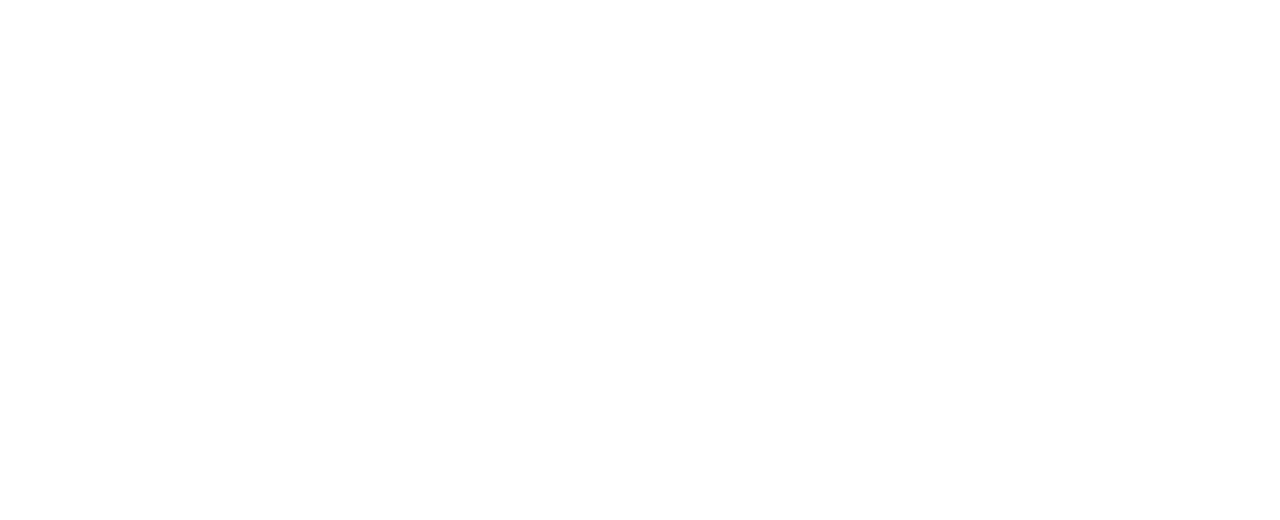
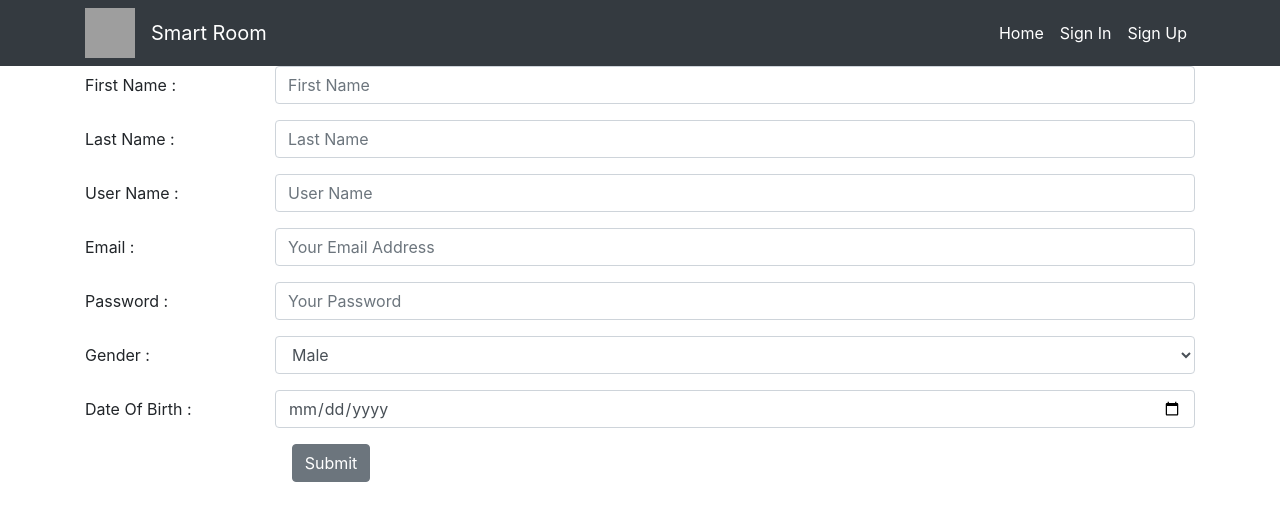
Before and after one commit to HTKhoi24/MMT, a React (Create React App) app: page /SignUp in a window 1280 px wide. Shown: the top 520 px of the page. Built offline with nearby package versions, Linux system fonts and the light colour scheme; grey boxes are pictures that could not be loaded.

Commit message:
Them Sign Up

```diff
--- a/src/App.js
+++ b/src/App.js
@@ -8,6 +8,7 @@
   Switch
 } from "react-router-dom";
 import SignIn from './components/SignIn';
+import SignUp from './components/SignUp';
 
 function App() {
   return (
@@ -16,6 +17,7 @@
         <Switch>
           <Route exact path = "/"><Home/></Route>
           <Route exact path = "/SignIn"><SignIn/></Route>
+          <Route exact path = "/SignUp"><SignUp/></Route>
         </Switch>
       </Router>
     </div>
--- /dev/null
+++ b/src/components/SignUp.js
@@ -0,0 +1,84 @@
+import React, { Component } from 'react'
+import Header from './Header'
+import { Col, Button, Form, FormGroup, Label, Input, FormText } from 'reactstrap';
+
+export default class SignUp extends Component {
+    render() {
+        return (
+            <div>
+                <Header/>
+                <div className="container">
+                <Form>
+                    <FormGroup row>
+                        <Label for="firstName" sm={2}>First Name : </Label>
+                        <Col sm={10}>
+                            <Input type="text" name="firstName" id="firstName" placeholder="First Name" />
+                        </Col>
+                    </FormGroup>
+                    <FormGroup row>
+                        <Label for="lastName" sm={2}>Last Name : </Label>
+                        <Col sm={10}>
+                            <Input type="text" name="lastName" id="lastName" placeholder="Last Name" />
+                        </Col>
+                    </FormGroup>
+                    <FormGroup row>
+                        <Label for="userName" sm={2}>User Name : </Label>
+                        <Col sm={10}>
+                            <Input type="text" name="userName" id="userName" placeholder="User Name" />
+                        </Col>
+                    </FormGroup>
+                    <FormGroup row>
+                        <Label for="email" sm={2}>Email : </Label>
+                        <Col sm={10}>
+                            <Input type="email" name="email" id="email" placeholder="Your Email Address" />
+                        </Col>
+                    </FormGroup>
+                    <FormGroup row>
+                        <Label for="password" sm={2}>Password :</Label>
+                        <Col sm={10}>
+                            <Input type="password" name="password" id="password" placeholder="Your Password" />
+                        </Col>
+                    </FormGroup>
+                    <FormGroup row>
+                        <Label for="gender" sm={2}>Gender : </Label>
+                            <Col sm={10}>
+                                <Input type="select" name="select" id="select" >
+                                    <option>Male</option>
+                                    <option>Female</option>
+                                </Input>
+                        </Col>
+                    </FormGroup>
+                    <FormGroup row>
+                        <Label for="birthDate" sm={2}>Date Of Birth : </Label>
+                        <Col sm={10}>
+                            <Input
+                                type="date"
+                                name="date"
+                                id="exampleDate"
+                                placeholder="date placeholder"
+                            />
+                        </Col>
+                    </FormGroup>
+                    {/* <FormGroup row>
+                        <Label for="exampleFile" sm={2}>File</Label>
+                        <Col sm={10}>
+                            <Input type="file" name="file" id="exampleFile" />
+                            <FormText color="muted">
+                                This is some placeholder block-level help text for the above input.
+                                It's a bit lighter and easily wraps to a new line.
+          </FormText>
+                        </Col>
+                    </FormGroup> */}
+
+                    <FormGroup check row>
+                        <Col sm={{ size: 10, offset: 2 }}>
+                            <Button>Submit</Button>
+                        </Col>
+                    </FormGroup>
+                </Form>
+
+                </div>
+            </div>
+        )
+    }
+}
```
